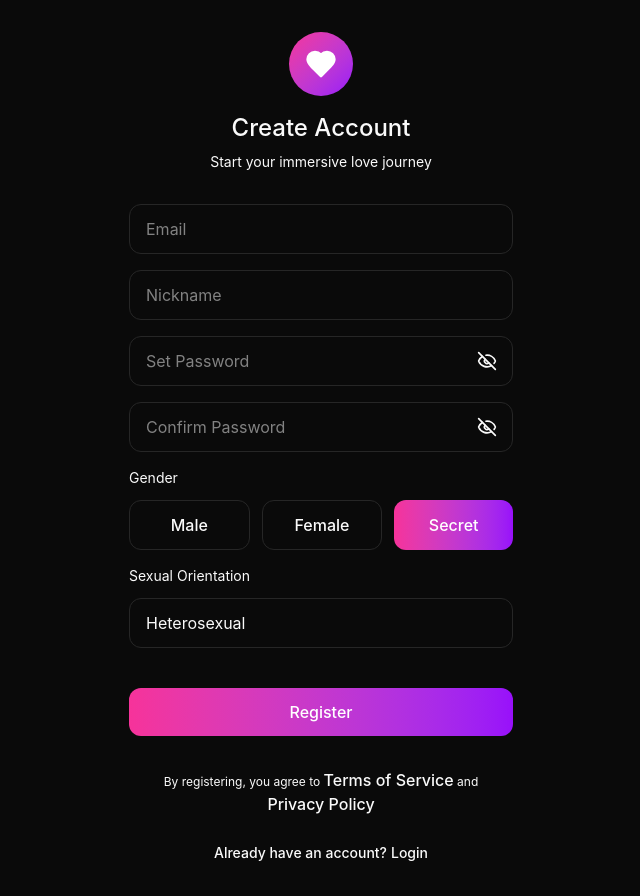
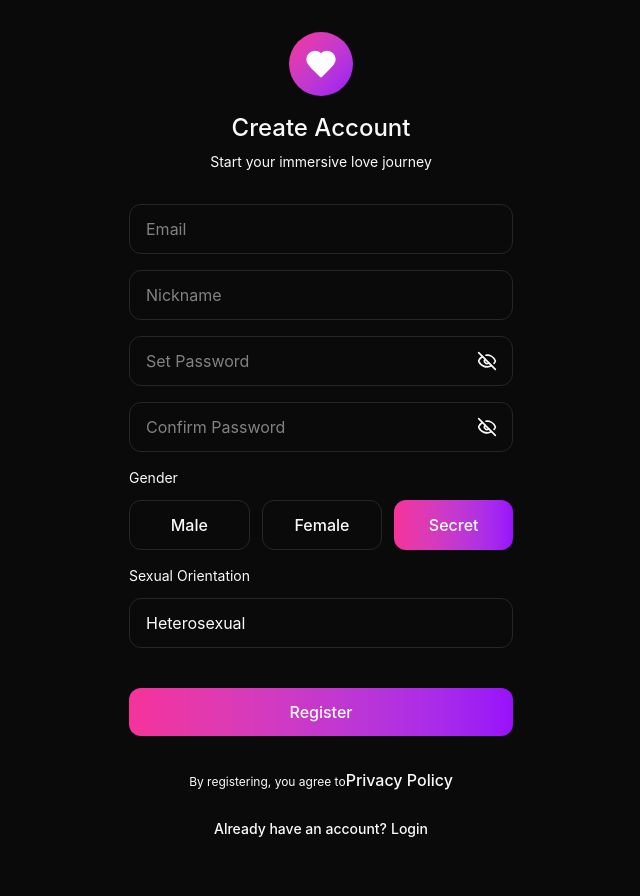
Before and after one commit to GIGOpenSource/AI-Girlfriend, a React (Vite) app in the folder client/: page /register in a window 1280 px wide. Shown: the whole page, without its empty margins (319-959 px from the left). After the commit the page ends 872 px from the top, so only its background shows below. Built offline with nearby package versions, Linux system fonts and the light colour scheme.

Commit message:
修改注册页面bug

```diff
--- a/client/src/app/screens/Register.tsx
+++ b/client/src/app/screens/Register.tsx
@@ -226,8 +226,13 @@ export function Register() {
           </button>
 
           <div className="text-center text-muted-foreground text-xs pt-4">
-            {t('register.agree')} <button className="text-primary">{t('register.terms')}</button>
-            {t('register.and')}<button className="text-primary">{t('register.privacy')}</button>
+            {t('register.agree')}
+            <button
+            className="text-primary"
+            onClick={() => navigate("/privacy-policy")}
+            >
+              {t('register.privacy')}
+              </button>
           </div>
         </form>
 
```
